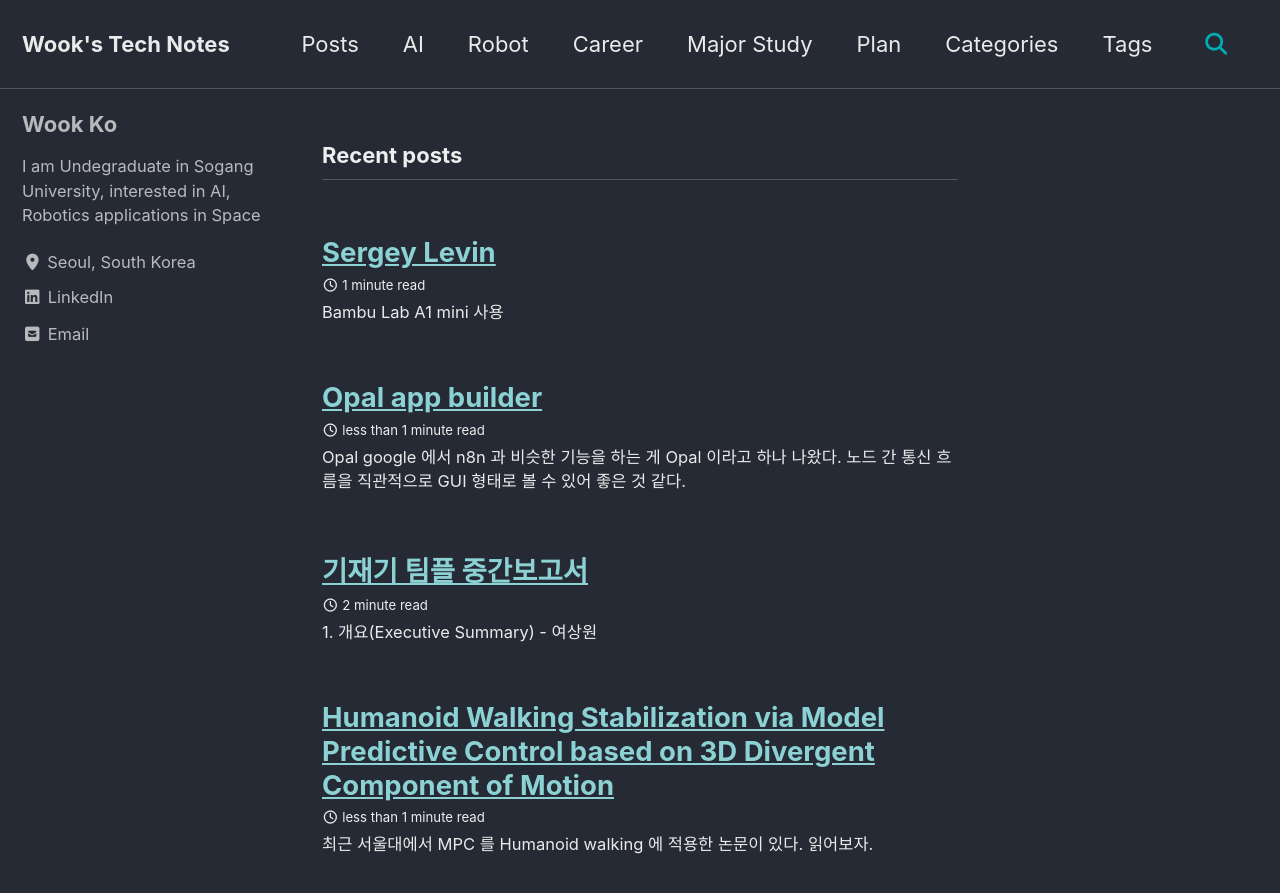
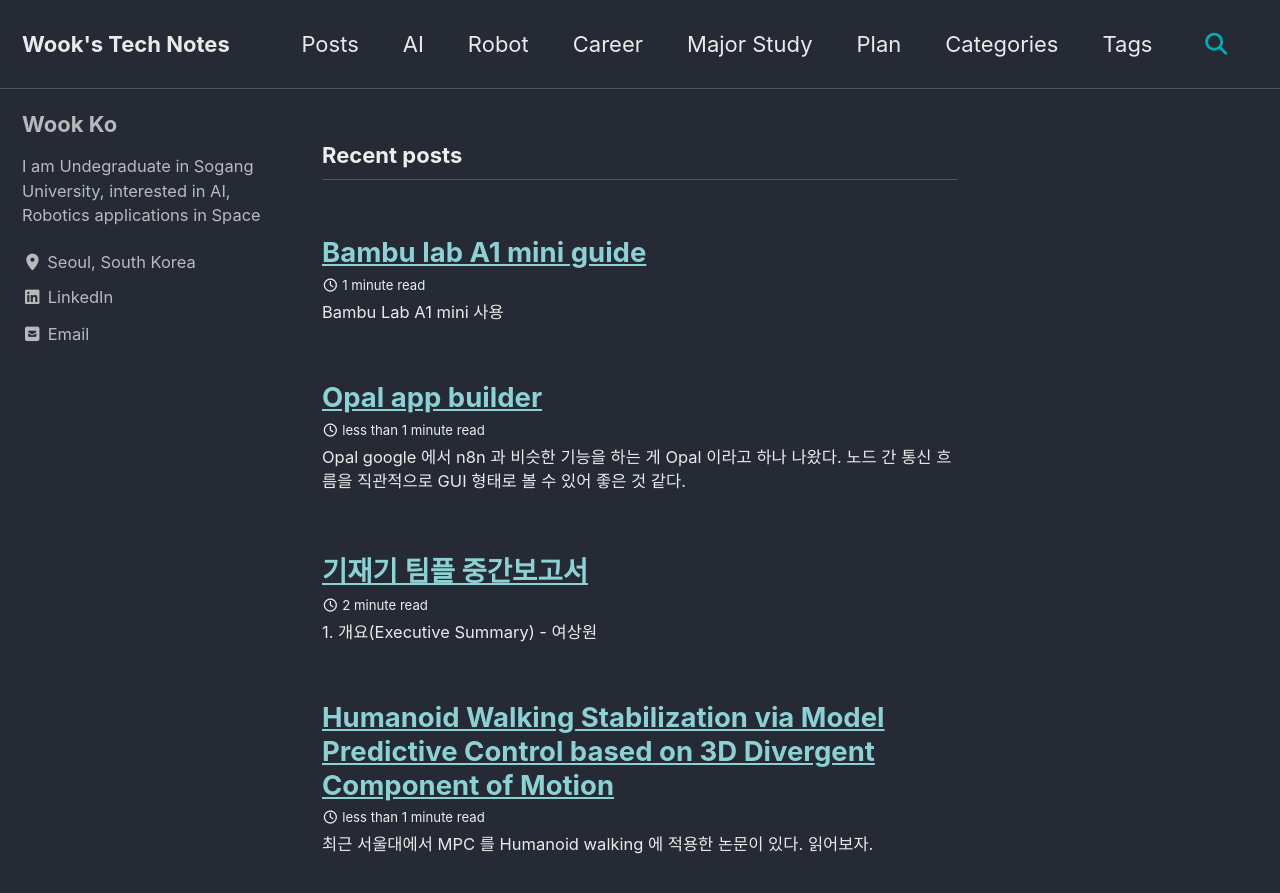
Before and after one commit to kowook137/kowook137.github.io, a Jekyll site: the page built from index.html, in a window 1280 px wide and 900 px high. Shown: the top 893 px of the window. Built offline with Jekyll 4.4.1, drawn with Linux system fonts in a browser that asks for light colours; cached includes are drawn as plain includes; the list of posts is cut into pages by our own code.

Commit message:
[Fix] Title Fix

```diff
--- a/_robot/Bambulab_A1.md
+++ b/_robot/Bambulab_A1.md
@@ -1,5 +1,5 @@
 ---
-title: "Sergey Levin"
+title: "Bambu lab A1 mini guide"
 date: 2025-11-06
 tags: [robot, Hardware, Bambulab A1]
 toc: true
```
